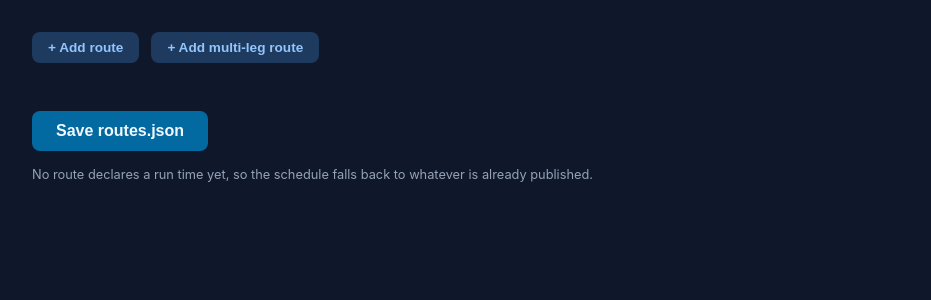
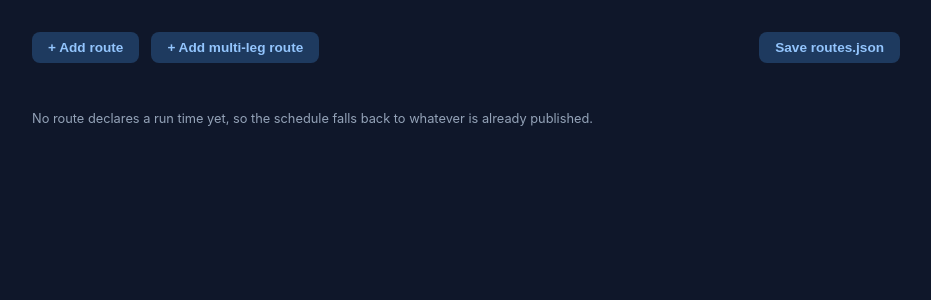
Before and after one commit to StewartRogers/FareMonkey, a Flask app: page /routes in a window 1280 px wide. Shown: the part 67-367 px from the top of the page, without its empty margins (174-1105 px from the left). Run offline with Flask 3, Linux system fonts and the light colour scheme; data that the repository does not hold is empty.

Commit message:
Improve routes editor: fix time-icon overlap, reposition Save, warn on unsaved edits
- Widen the time-chip input (6.5rem -> 8rem) so the native clock/picker
  icon no longer overlaps the HH:MM text.
- Move "Save routes.json" onto the add-buttons row (right-aligned, same
  btn-add style) so it's visible without scrolling past the route list.
- Track unsaved edits and warn via beforeunload before navigating away
  or closing the tab. Removing a time (or any other edit) only updates
  in-memory state until Save is clicked; clicking a nav link previously
  discarded it silently, which read as "the X button doesn't work" when
  it was actually just an unsaved-changes trap.

```diff
--- a/templates/routes_editor.html
+++ b/templates/routes_editor.html
@@ -27,8 +27,6 @@
     button { cursor: pointer; border: none; border-radius: 8px; padding: 0.5rem 1rem; font-size: 0.85rem; font-weight: 600; }
     .btn-add { background: #1e3a5f; color: #93c5fd; margin-bottom: 1.5rem; }
     .btn-remove { background: #7f1d1d; color: #fca5a5; }
-    .btn-save { background: #0369a1; color: #f0f9ff; font-size: 1rem; padding: 0.7rem 1.5rem; }
-    .actions-bar { display: flex; justify-content: space-between; align-items: center; margin-top: 1.5rem; flex-wrap: wrap; gap: 1rem; }
     .status { font-size: 0.85rem; }
     .status.error { color: #fca5a5; white-space: pre-line; }
     .status.ok { color: #34d399; }
@@ -36,7 +34,7 @@
     .times-cell { grid-column: 1 / -1; }
     .times { display: flex; flex-wrap: wrap; gap: 0.4rem; align-items: center; }
     .time-chip { display: flex; align-items: center; gap: 0.3rem; background: #0f172a; border: 1px solid #334155; border-radius: 8px; padding: 0.2rem 0.4rem; }
-    .time-chip input { border: none; background: transparent; width: 6.5rem; padding: 0.2rem; }
+    .time-chip input { border: none; background: transparent; width: 8rem; padding: 0.2rem; }
     .time-chip button { background: none; border: none; color: #fca5a5; padding: 0 0.2rem; font-size: 1rem; line-height: 1; }
     .btn-time { background: #1e3a5f; color: #93c5fd; padding: 0.35rem 0.7rem; font-size: 0.8rem; }
     .add-buttons { display: flex; gap: 0.75rem; margin-bottom: 1.5rem; }
@@ -65,13 +63,11 @@
     <div class="add-buttons">
       <button class="btn-add" id="add-route">+ Add route</button>
       <button class="btn-add" id="add-legs-route">+ Add multi-leg route</button>
+      <button class="btn-add" id="save" style="margin-left:auto;">Save routes.json</button>
     </div>
+    <div id="status" class="status" style="margin-bottom:1rem;"></div>
     <div id="routes"></div>
 
-    <div class="actions-bar">
-      <button class="btn-save" id="save">Save routes.json</button>
-      <div id="status" class="status"></div>
-    </div>
     <div id="warnings" class="warnings"></div>
     <div id="plan" class="plan"></div>
   </div>
@@ -84,6 +80,17 @@
     const planEl = document.getElementById('plan');
     let routes = [];
     let publishedTimes = [];
+    let dirty = false;
+
+    // Any edit — typing in a field, toggling a checkbox, picking a time —
+    // marks the form dirty so beforeunload can warn before it's lost.
+    routesEl.addEventListener('input', () => { dirty = true; });
+    routesEl.addEventListener('change', () => { dirty = true; });
+    window.addEventListener('beforeunload', (e) => {
+      if (!dirty) return;
+      e.preventDefault();
+      e.returnValue = '';
+    });
 
     // Legacy routes.json files use run_hours (an hour-only filter over whatever
     // the crontab already fired at). Show them as real times so saving migrates
@@ -174,6 +181,7 @@
       routes.forEach((r, i) => routesEl.appendChild(card(r, i)));
       routesEl.querySelectorAll('[data-remove]').forEach(btn => {
         btn.addEventListener('click', () => {
+          dirty = true;
           const i = Number(btn.dataset.remove);
           routes = collect();
           routes.splice(i, 1);
@@ -184,6 +192,7 @@
       // field values back out first — otherwise unsaved edits elsewhere are lost.
       routesEl.querySelectorAll('[data-add-time]').forEach(btn => {
         btn.addEventListener('click', () => {
+          dirty = true;
           const i = Number(btn.dataset.addTime);
           routes = collect();
           routes[i].run_times = (routes[i].run_times || []).concat('07:30');
@@ -192,6 +201,7 @@
       });
       routesEl.querySelectorAll('[data-remove-time]').forEach(btn => {
         btn.addEventListener('click', () => {
+          dirty = true;
           btn.closest('.time-chip').remove();
           routes = collect();
           render();
@@ -199,6 +209,7 @@
       });
       routesEl.querySelectorAll('[data-add-leg]').forEach(btn => {
         btn.addEventListener('click', () => {
+          dirty = true;
           const i = Number(btn.dataset.addLeg);
           routes = collect();
           routes[i].legs = (routes[i].legs || []).concat({ origin: '', destination: '', date: '' });
@@ -208,6 +219,7 @@
       routesEl.querySelectorAll('[data-remove-leg]').forEach(btn => {
         btn.addEventListener('click', () => {
           if (btn.disabled) return;
+          dirty = true;
           btn.closest('.leg-row').remove();
           routes = collect();
           render();
@@ -273,11 +285,13 @@
     }
 
     document.getElementById('add-route').addEventListener('click', () => {
+      dirty = true;
       routes.push({ origin: '', destination: '', departure_date: '', adults: 1, non_stop: true, travel_class: 'ECONOMY' });
       render();
     });
 
     document.getElementById('add-legs-route').addEventListener('click', () => {
+      dirty = true;
       routes.push({
         legs: [
           { origin: '', destination: '', date: '' },
@@ -305,6 +319,7 @@
           return;
         }
         routes = data.routes;
+        dirty = false;
         publishedTimes = (data.schedule && data.schedule.published) || publishedTimes;
         render();
         warningsEl.textContent = (data.warnings || []).join('\n');
```
